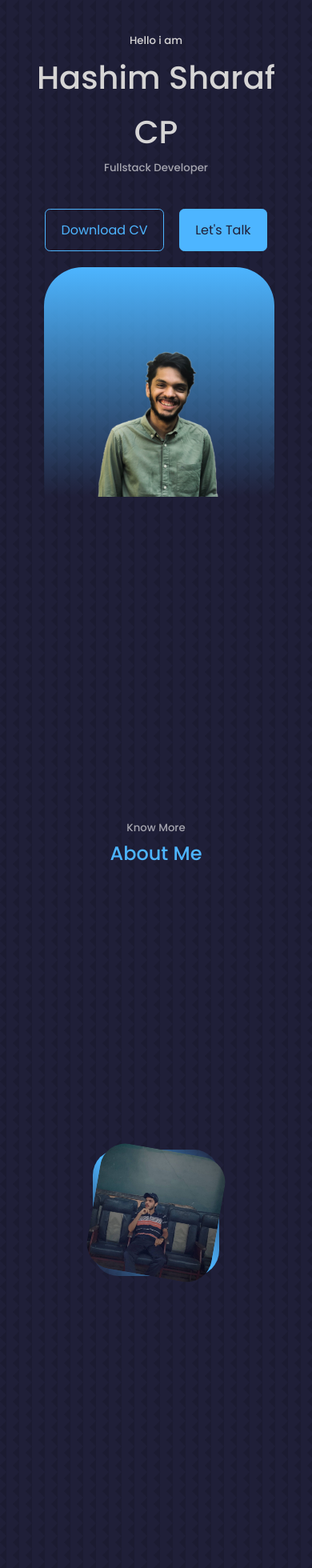
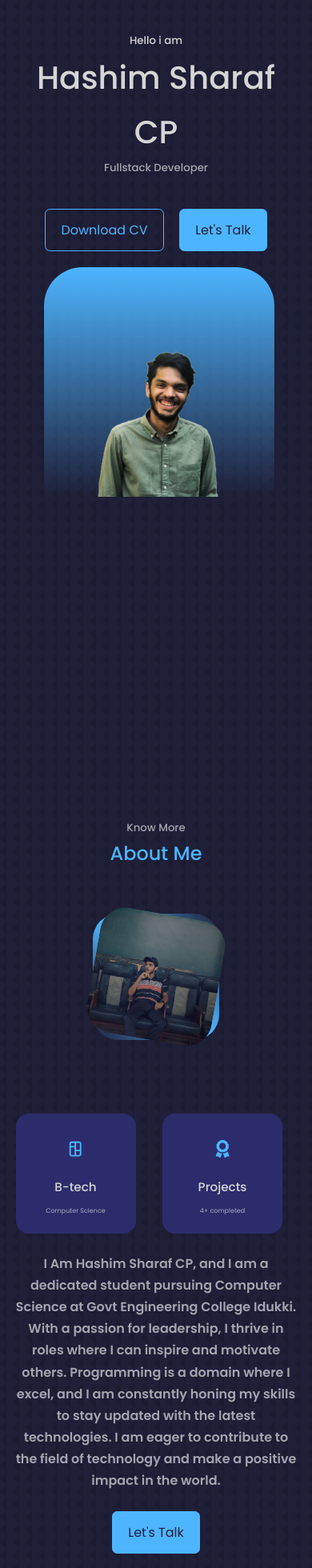
Before and after one commit to hashim-cp-2001/hashim-cp-2001.github.io, a React (Create React App) app: page / in a window 390 px wide. Shown: the top 1960 px of the page at 80% size. Built offline with nearby package versions, Linux system fonts and the light colour scheme.

Commit message:
after second change

```diff
--- a/src/componets/about/about.css
+++ b/src/componets/about/about.css
@@ -107,7 +107,7 @@
 
         max-height: fit-content;
         gap: 0%;
-        height: 240vh;
+        height: 100vh;
     }
     .about_me{
         width: 45%;
--- a/src/componets/experince/experince.css
+++ b/src/componets/experince/experince.css
@@ -64,7 +64,7 @@ cursor: default;
 @media screen and (max-width:600px){
 .experience__container{
     gap: 1rem;
-    height: 200vh;
+    height: 100vh;
 }
 .experience__container > div{
     width: 100%;
```
Also changed, not shown: 6 other files (tests, documents, lock files or other folders).
